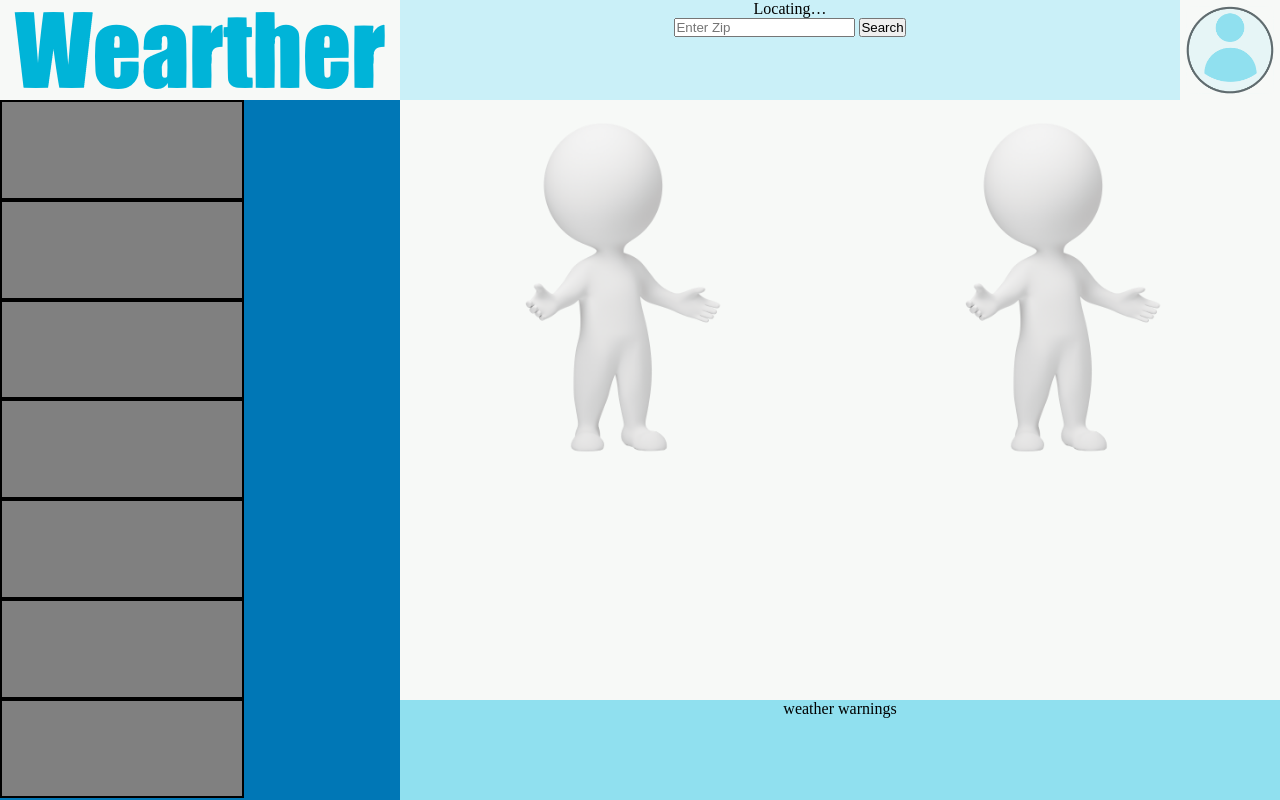
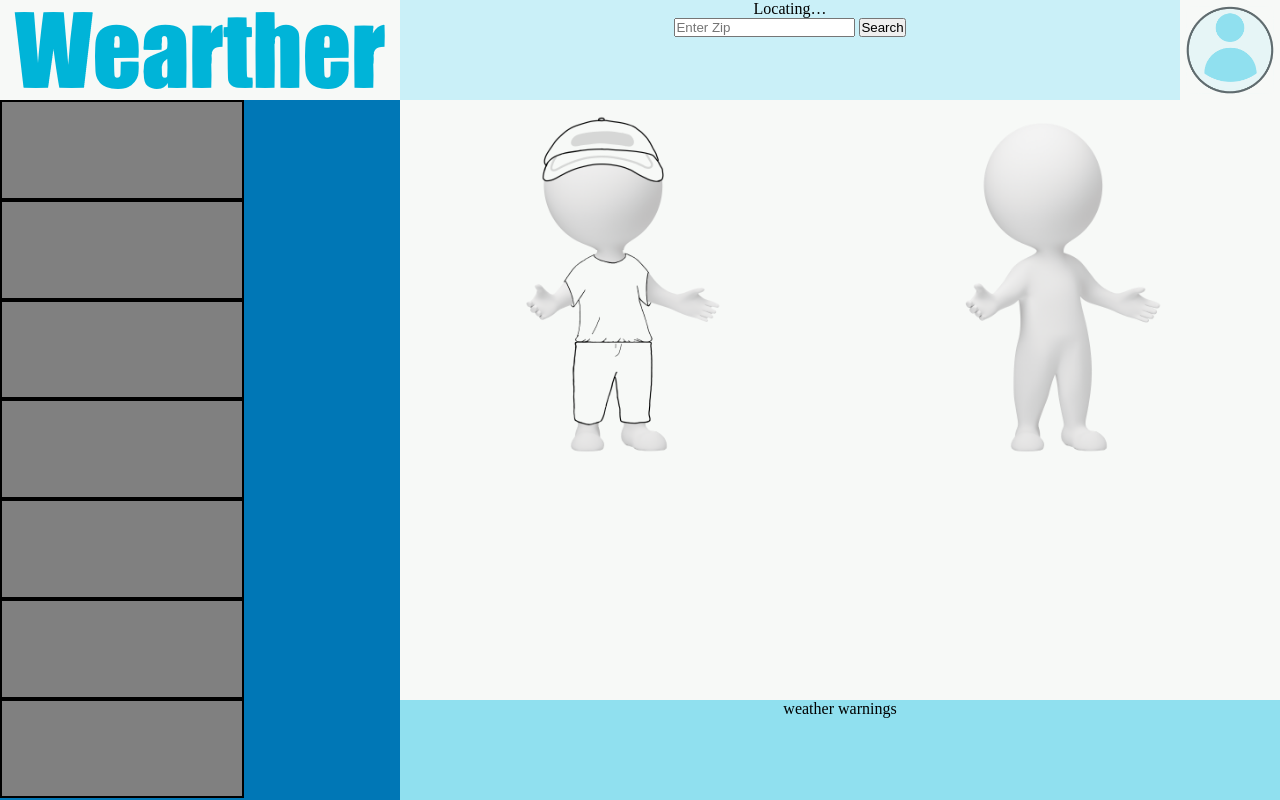
Before and after one commit to Curtynap/Wearther, a website: page views/Homepage.html in a window 1280 px wide. Drawn offline with Linux system fonts and the light colour scheme.

Commit message:
more clipart updates

```diff
--- a/views/Homepage.html
+++ b/views/Homepage.html
@@ -4,7 +4,7 @@
     <head>
 
         <meta charset = "UTF-8">
-        <title>Weather</title>
+        <title>Wearther</title>
 
         <link href = "/css/style.css" rel = "stylesheet">
         <script src = "/js/weatherFetch.js"></script>
@@ -95,9 +95,9 @@
 
         <div id = "main-body">
             <div class = "model">
-                <img src = "/img/headBlankModel.png" id = "head1">
-                <img src = "/img/torsoBlankModel.png" id = "torso1">
-                <img src = "/img/legBlankModel.png" id = "leg1">
+                <img src = "/img/baseballCapModel.png" id = "head1">
+                <img src = "/img/shirtModel.png" id = "torso1">
+                <img src = "/img/pantModel.png" id = "leg1">
                 <img src = "/img/feetBlankModel.png" id = "feet1">
             </div>
 
```
Also changed, not shown: public/img/chickens.jpg (deleted), public/img/eggs.jpg (deleted), public/img/stencil.png (deleted), public/img/tankTopModel.png, public/img/topModel.png (deleted), public/img/tshirt.png (deleted).
